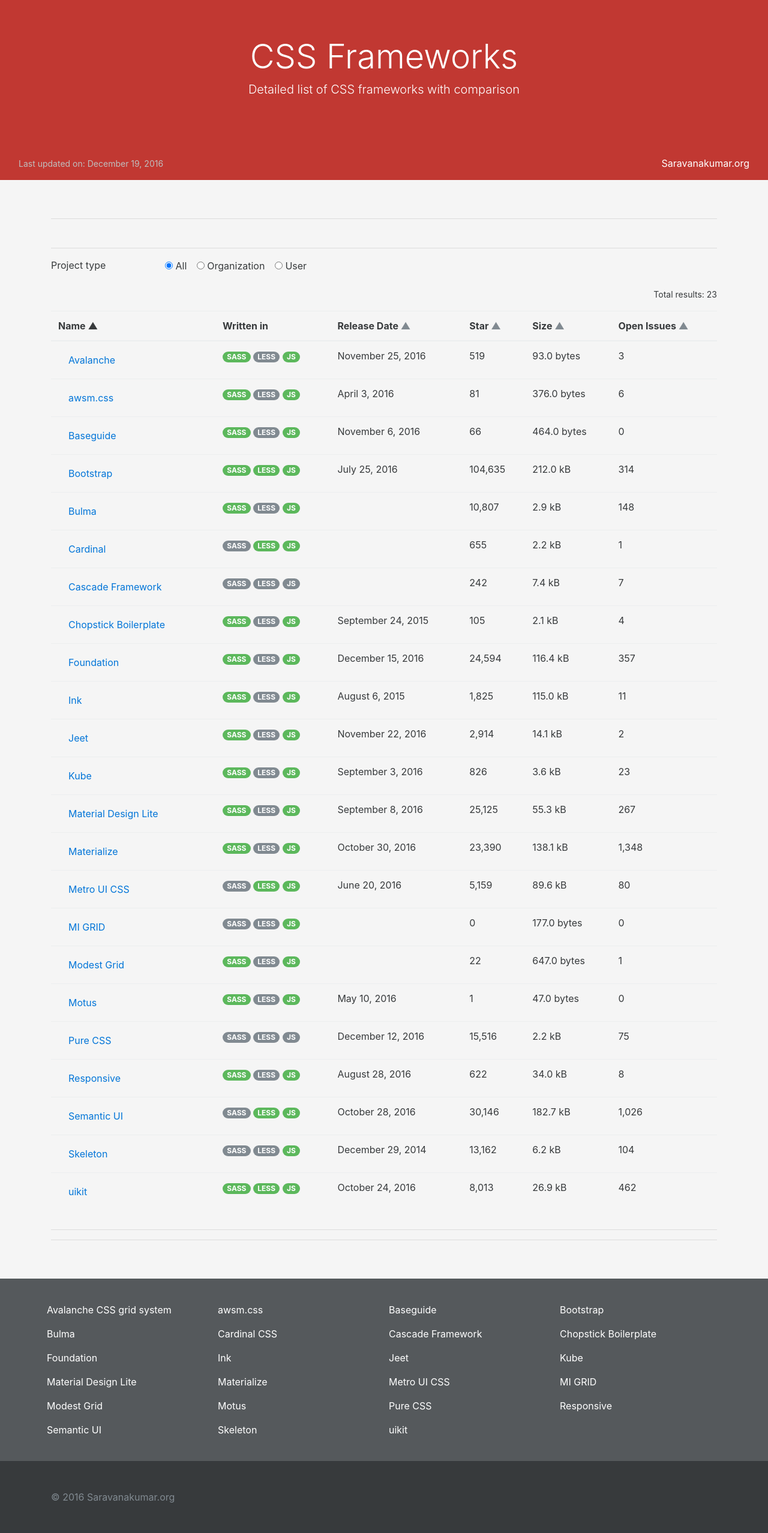
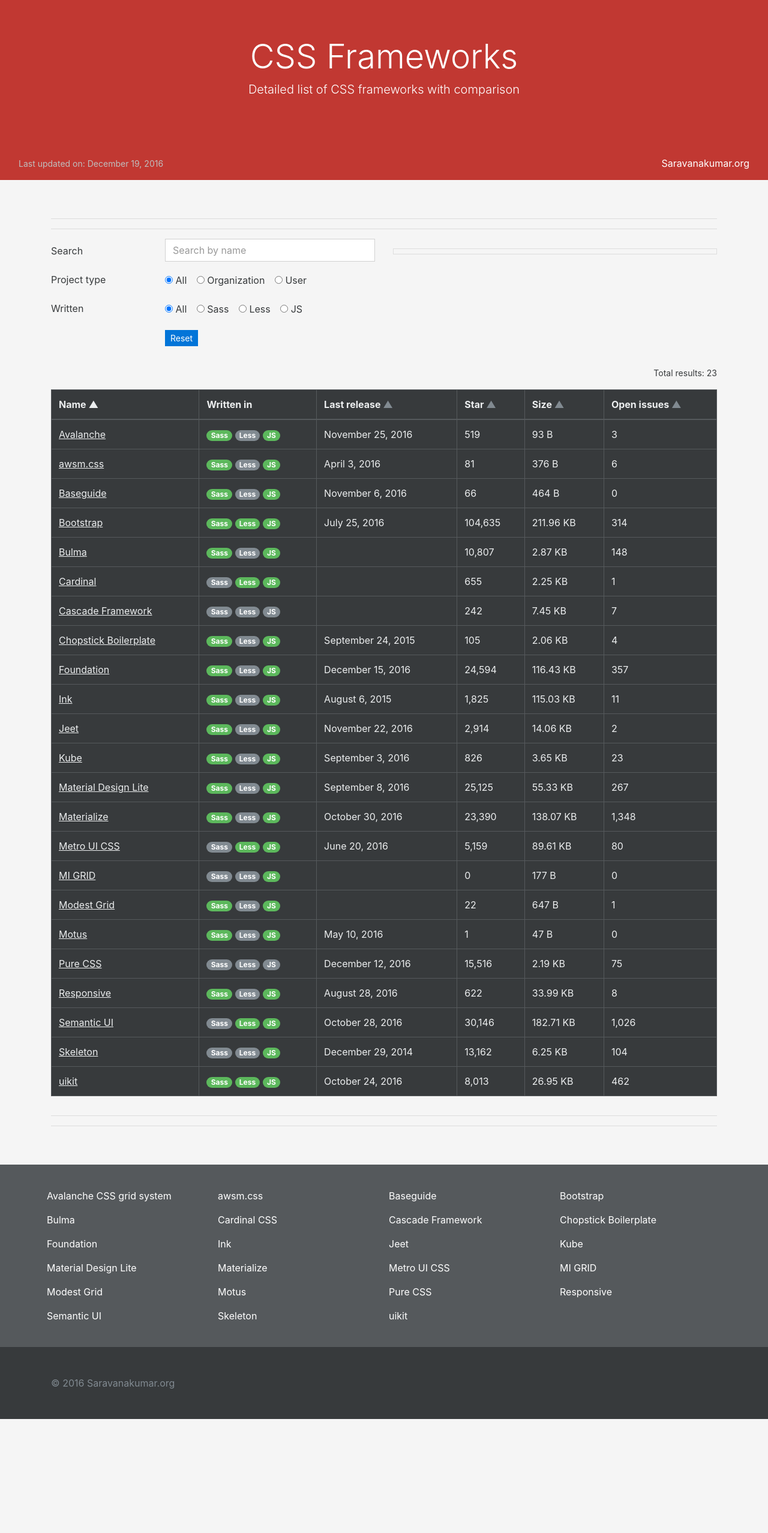
Before and after one commit to saravanakumargn/css-frameworks-compare, a Jekyll site: the page built from index.html, in a window 1280 px wide. Shown: the whole page at 60% size. Built offline with Jekyll 4.4.1, drawn with Linux system fonts in a browser that asks for light colours; nearby versions of some CDN libraries; after the commit the page ends 2365 px from its top, so only the background shows below that.

Commit message:
filter added

```diff
--- a/_includes/head.html
+++ b/_includes/head.html
@@ -9,9 +9,10 @@
   <link rel="stylesheet" href="{{ "/assets/font-awesome/css/font-awesome.min.css" | relative_url }}?{{site.time | date: '%s%N'}}">
   <link rel="stylesheet" href="{{ "/assets/css/main.css" | relative_url }}?{{site.time | date: '%s%N'}}">
   <link rel="canonical" href="{{ page.url | replace:'index.html','' | absolute_url }}">
-    <script src="https://ajax.googleapis.com/ajax/libs/angularjs/1.6.0/angular.min.js"></script>
+    <script src="//ajax.googleapis.com/ajax/libs/angularjs/1.6.0/angular.min.js"></script>
     <script>
         window.pageTime = {{site.time | date: '%s%N'}};
     </script>
+    <script src="{{ "/assets/js/angular-filter.min.js" | relative_url }}?{{site.time | date: '%s%N'}}"></script>
     <script src="{{ "/assets/js/page.js" | relative_url }}?{{site.time | date: '%s%N'}}"></script>
 </head>
--- a/_includes/index-filter.html
+++ b/_includes/index-filter.html
@@ -1,16 +1,60 @@
 <form>
+    <div class="row">
+        <div class="col-xs-12 col-sm-6">
             <div class="form-group row">
-        <label class="col-sm-2">Project type</label>
-        <div class="col-sm-10">
+                <label for="search" class="col-xs-4 col-form-label">Search</label>
+                <div class="col-xs-8">
+                    <input class="form-control" type="text" ng-model="searchName" placeholder="Search by name">
+                </div>
+            </div>
+            <div class="form-group row">
+                <label class="col-sm-4">Project type</label>
+                <div class="col-sm-8">
                     <label class="form-check-inline">
-                <input class="form-check-input" type="radio" ng-value="type_all" checked> All
+                        <input class="form-check-input" type="radio" ng-model="search.projType" value=""> All
                     </label>
                     <label class="form-check-inline">
-                <input class="form-check-input" type="radio" ng-value="type_org"> Organization
+                        <input class="form-check-input" type="radio" ng-model="search.projType" value="Organization"> Organization
                     </label>
                     <label class="form-check-inline">
-                <input class="form-check-input" type="radio" ng-value="type_user"> User
+                        <input class="form-check-input" type="radio" ng-model="search.projType" value="User"> User
                     </label>
                 </div>
             </div>
+            <div class="form-group row">
+                <label class="col-sm-4">Written</label>
+                <div class="col-sm-8">
+                    <label class="form-check-inline">
+                        <input class="form-check-input" type="radio" ng-model="search.written" value=""> All
+                    </label>
+                    <label class="form-check-inline">
+                        <input class="form-check-input" type="radio" ng-model="search.written" value="sass"> Sass
+                    </label>
+                    <label class="form-check-inline">
+                        <input class="form-check-input" type="radio" ng-model="search.written" value="less"> Less
+                    </label>
+                    <label class="form-check-inline">
+                        <input class="form-check-input" type="radio" ng-model="search.written" value="js"> JS
+                    </label>
+                </div>
+            </div>
+            <div class="form-group row">
+                <div class="offset-sm-4 col-sm-8">
+                    <button type="button" class="btn btn-primary btn-sm" ng-click="reset()">Reset</button>
+                </div>
+            </div>
+        </div>
+        <div class="col-xs-12 col-sm-6">
+            {% if jekyll.environment == 'production' %}
+            <div class="sa-round-border my-1">
+                <script async src="//pagead2.googlesyndication.com/pagead/js/adsbygoogle.js"></script>
+                <!-- github_pages _responsive_1 -->
+                <ins class="adsbygoogle" style="display:block" data-ad-client="ca-pub-2445138966914411" data-ad-slot="1768590408" data-ad-format="auto"></ins>
+                <script>
+                    (adsbygoogle = window.adsbygoogle || []).push({});
+                </script>
+            </div>
+            {% endif %}
+        </div>
+    </div>
 </form>
--- a/_sass/_pages.scss
+++ b/_sass/_pages.scss
@@ -47,3 +47,19 @@
 .#{$site-class-prefix}loading {
     padding: $spacer*3 0;
 }
+
+.#{$site-class-prefix}round-border {
+      padding: $thumbnail-padding;
+      background-color: $thumbnail-bg;
+      border: $thumbnail-border-width solid $thumbnail-border-color;
+}
+
+.#{$site-class-prefix}table {
+    #{$a-tags} {
+        color: $table-link-color;
+        text-decoration: underline;
+    }
+    #{$a-tags-hover} {
+        color: $table-link-color-hover;
+    }
+}
--- a/_sass/_variable.scss
+++ b/_sass/_variable.scss
@@ -13,3 +13,6 @@
 
 $white-color: white;
 $header-color: $white-color;
+
+$table-link-color: $gray-lighter;
+$table-link-color-hover: darken($table-link-color, 10%);
--- a/assets/js/page.js
+++ b/assets/js/page.js
@@ -1,18 +1,9 @@
-angular.module('cssApp', [])
+angular.module('cssApp', ['angular.filter'])
     .config(function ($interpolateProvider) {
         $interpolateProvider.startSymbol('{#');
         $interpolateProvider.endSymbol('#}');
     })
-.filter('bytes', function() {
-	return function(bytes, precision) {
-		if (isNaN(parseFloat(bytes)) || !isFinite(bytes)) return '-';
-		if (typeof precision === 'undefined') precision = 1;
-		var units = ['bytes', 'kB', 'MB', 'GB', 'TB', 'PB'],
-			number = Math.floor(Math.log(bytes) / Math.log(1024));
-		return (bytes / Math.pow(1024, Math.floor(number))).toFixed(precision) +  ' ' + units[number];
-	}
-})
-    .controller('cssPageController', function ($http) {
+    .controller('cssPageController', function ($http, $scope) {
         var cssScope = this;
         cssScope.sortType = 'label';
         cssScope.reverse = false;
@@ -22,18 +13,31 @@
             cssScope.reverse = (cssScope.sortType === sortType) ? !cssScope.reverse : false;
             cssScope.sortType = sortType;
         };
-
-    cssScope.filterTags = function (tag) {
-        return true;//tag.type == "User";
-//        return tag.category == $scope.catSort;
-    };
+        $scope.reset = function () {
+            $scope.search.projType = '';
+            $scope.searchName = '';
+            $scope.search.written = '';
+        };
+        $scope.search = {
+            projType: '',
+            written: ''
+        };
+        $scope.reset();
+        $scope.written = function (tag) {
+            if ($scope.search.written == '') {
+                return true;
+            }
+            return tag.written[$scope.search.written];
+        };
 
         function getDataJSON() {
-            $http.get('assets/data.json?'+window.pageTime).then(successData, errorData);
+            $http.get('assets/data.json?' + window.pageTime).then(successData, errorData);
         }
+
         function successData(result) {
             cssScope.listData = result.data;
         }
+
         function errorData(error) {
             console.log(error);
         }
--- a/index.html
+++ b/index.html
@@ -9,8 +9,6 @@
 {% if jekyll.environment == 'production' %}
     <div class="my-1">
        <hr>
-        <div class="row">
-            <div class="col-xs-12 col-sm-6">
         <div class="my-1">
             <script async src="//pagead2.googlesyndication.com/pagead/js/adsbygoogle.js"></script>
             <!-- github_pages _responsive -->
@@ -23,22 +21,6 @@
             (adsbygoogle = window.adsbygoogle || []).push({});
             </script>
         </div>
-            </div>
-            <div class="col-xs-12 col-sm-6">
-              <div class="my-1">
-                  <script async src="//pagead2.googlesyndication.com/pagead/js/adsbygoogle.js"></script>
-        <!-- github_pages _responsive_1 -->
-        <ins class="adsbygoogle"
-             style="display:block"
-             data-ad-client="ca-pub-2445138966914411"
-             data-ad-slot="1768590408"
-             data-ad-format="auto"></ins>
-        <script>
-        (adsbygoogle = window.adsbygoogle || []).push({});
-        </script>
-              </div>
-            </div>
-        </div>
        <hr>
     </div>
 {% endif %}
@@ -49,10 +31,19 @@
         <div>Loading...</div>
         <span class="sr-only">Loading...</span>
     </div>
+    <section ng-show="cssPage.listData.length>0">
         {% include index-filter.html %}
+        <div ng-show="filtered.length">
             <div class="text-xs-right my-1"><small>Total results: {# filtered.length #}</small></div>
-    <div class="table-responsive" ng-show="cssPage.listData.length>0">
-        <table class="table" id="framework-list">
+        </div>
+        <div ng-show="!filtered.length" class="m-t-1">
+            <div class="alert alert-danger" role="alert">
+              No results found!
+            </div>
+        </div>
+    </section>
+    <div class="table-responsive" ng-show="cssPage.listData.length>0 && filtered.length>0">
+        <table class="table table-bordered table-inverse sa-table">
             <thead>
                 <tr>
                     <th ng-click="cssPage.sortBy('label')">
@@ -62,7 +53,7 @@
                     </th>
                     <th>Written in</th>
                     <th ng-click="cssPage.sortBy('published_at')">
-                        <span>Release Date</span>
+                        <span>Last release</span>
                         <span class="sortorder" ng-show="cssPage.sortType === 'published_at'" ng-class="{reverse: cssPage.reverse}"></span>
                         <span class="sortorder sortorder-disabled" ng-show="cssPage.sortType !== 'published_at'"></span>
                     </th>
@@ -77,20 +68,20 @@
                         <span class="sortorder sortorder-disabled" ng-show="cssPage.sortType !== 'size'"></span>
                     </th>
                     <th ng-click="cssPage.sortBy('open_issues_count')">
-                        <span>Open Issues</span>
+                        <span>Open issues</span>
                         <span class="sortorder" ng-show="cssPage.sortType === 'open_issues_count'" ng-class="{reverse: cssPage.reverse}"></span>
                         <span class="sortorder sortorder-disabled" ng-show="cssPage.sortType !== 'open_issues_count'"></span>
                     </th>
                 </tr>
             </thead>
             <tbody>
-                <tr ng-repeat="list in filtered = (cssPage.listData | filter:cssPage.filterTags | orderBy:cssPage.sortType:cssPage.reverse)">
+                <tr ng-repeat="list in filtered = (cssPage.listData | filter:{label:searchName,type:search.projType} | filter:written | orderBy:cssPage.sortType:cssPage.reverse)">
                     <td>
-                        <a class="btn btn-link" ng-href="{# list.url #}" role="button">{# list.label #}</a>
+                        <a ng-href="{# list.url #}" role="button">{# list.label #}</a>
                     </td>
                     <td>
-                        <span class="tag tag-pill " ng-class="{ 'tag-success': list.written.sass, 'tag-default': !list.written.sass }">SASS</span>
-                        <span class="tag tag-pill " ng-class="{ 'tag-success': list.written.less, 'tag-default': !list.written.less }">LESS</span>
+                        <span class="tag tag-pill " ng-class="{ 'tag-success': list.written.sass, 'tag-default': !list.written.sass }">Sass</span>
+                        <span class="tag tag-pill " ng-class="{ 'tag-success': list.written.less, 'tag-default': !list.written.less }">Less</span>
                         <span class="tag tag-pill " ng-class="{ 'tag-success': list.written.js, 'tag-default': !list.written.js }">JS</span>
                     </td>
                     <td>
@@ -100,7 +91,7 @@
                         {# list.stargazers_count | number #}
                     </td>
                     <td>
-                        {# list.size | bytes #}
+                        {# list.size | byteFmt: 2 #}
                     </td>
                     <td>
                         {# list.open_issues_count | number #}
```
Also changed, not shown: assets/js/angular-filter.min.js (added). Lines whose indentation alone changed are shown as unchanged.
